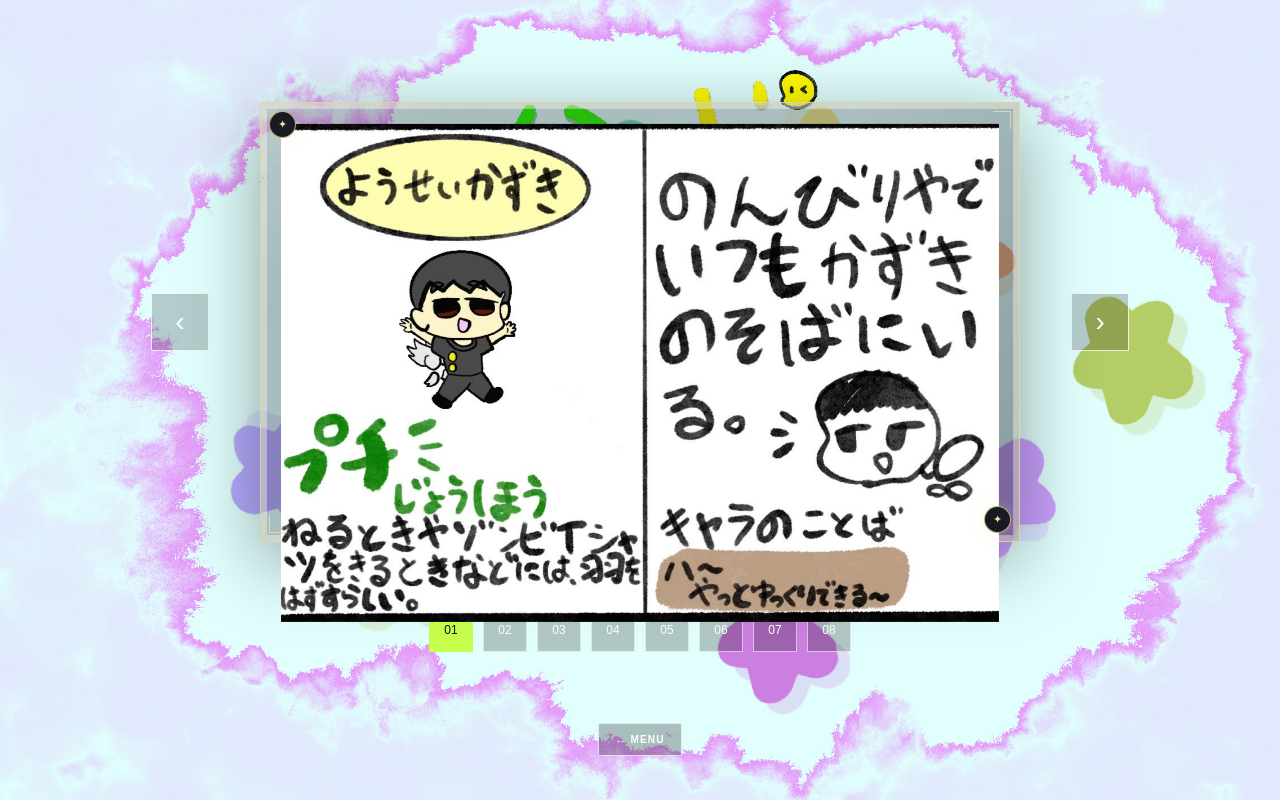
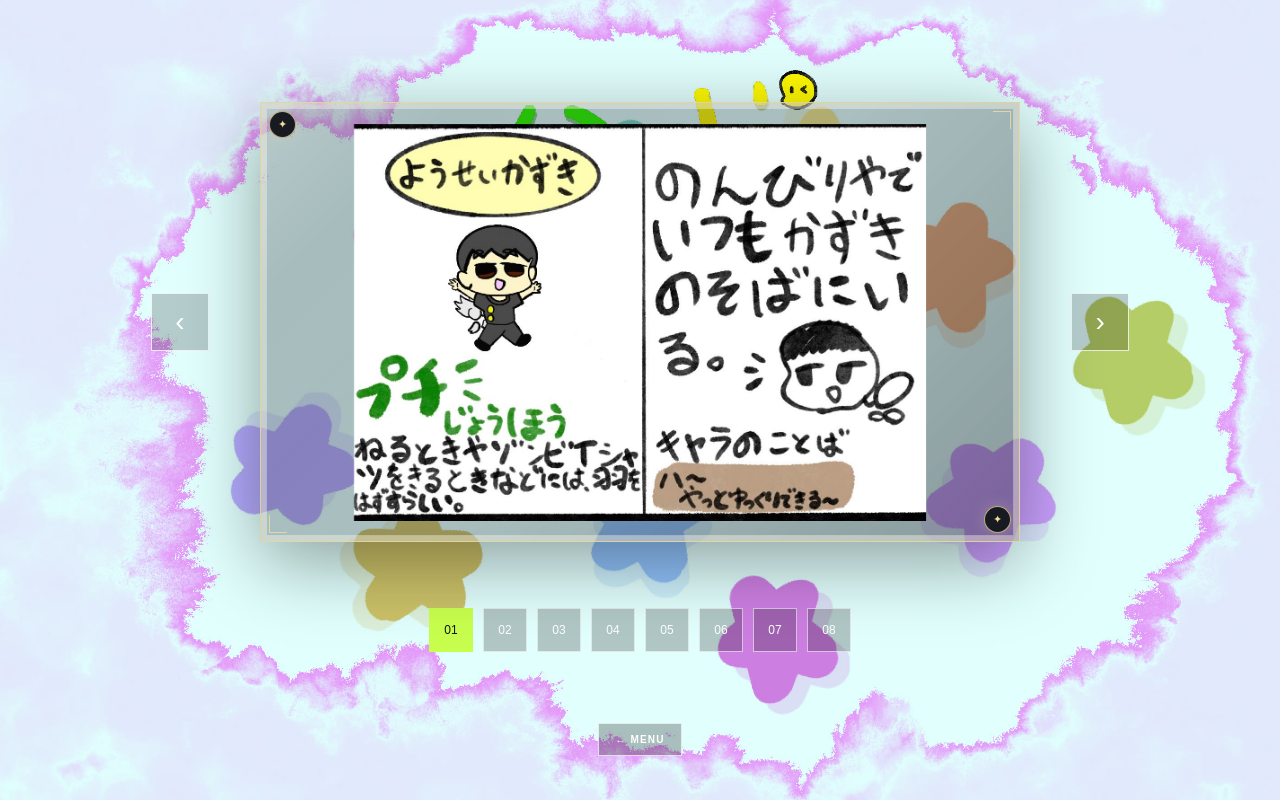
Before and after one commit to M-Nakayama-Dev/KazukiInstantHomePage, a plain HTML site: page index.html in a window 1280 px wide. Both pictures are taken after a click on the button 335 px from the left and 629 px from the top of the page. Drawn offline with Linux system fonts and the light colour scheme.

Commit message:
フレーム収め

```diff
--- a/index.html
+++ b/index.html
@@ -70,14 +70,14 @@
         .detail.is-active { opacity: 1; visibility: visible; transform: translateX(0); }
         .character-detail { grid-template-columns: 1fr; justify-items: center; gap: clamp(8px, 1.8vh, 16px); padding: 76px 24px 18px; }
         .character-detail .character-stage { display: flex; align-items: center; justify-content: center; gap: clamp(18px, 4vw, 58px); width: 100%; perspective: 1800px; }
-        .character-frame { position: relative; display: grid; place-items: center; width: min(62vw, 760px, calc(100% - 152px)); height: min(55vh, 560px); min-height: 0; padding: clamp(10px, 1.6vw, 22px); border: 1px solid rgba(232, 218, 160, .9); background: linear-gradient(135deg, rgba(255,255,255,.22), transparent 16%, rgba(255,255,255,.04) 50%, rgba(0,0,0,.18)), rgba(13,16,23,.28); box-shadow: 0 20px 70px rgba(0,0,0,.38), inset 0 0 0 5px rgba(232,218,160,.12), inset 0 0 0 6px rgba(255,255,255,.35); }
+        .character-frame { position: relative; display: grid; place-items: center; width: min(62vw, 760px, calc(100% - 152px)); height: min(55vh, 560px); min-height: 0; overflow: hidden; padding: clamp(10px, 1.6vw, 22px); border: 1px solid rgba(232, 218, 160, .9); background: linear-gradient(135deg, rgba(255,255,255,.22), transparent 16%, rgba(255,255,255,.04) 50%, rgba(0,0,0,.18)), rgba(13,16,23,.28); box-shadow: 0 20px 70px rgba(0,0,0,.38), inset 0 0 0 5px rgba(232,218,160,.12), inset 0 0 0 6px rgba(255,255,255,.35); }
         .character-frame::before, .character-frame::after { content: "✦"; position: absolute; z-index: 2; display: grid; place-items: center; width: 25px; height: 25px; border: 1px solid rgba(232,218,160,.75); border-radius: 50%; background: #171a20; color: #f2df9b; font-size: 11px; box-shadow: 0 0 16px rgba(232,218,160,.28); }
         .character-frame::before { top: 8px; left: 8px; }
         .character-frame::after { right: 8px; bottom: 8px; }
         .character-frame .frame-corner { position: absolute; z-index: 2; width: 18px; height: 18px; border-color: rgba(232,218,160,.92); border-style: solid; }
         .character-frame .frame-corner:nth-child(1) { top: 8px; right: 8px; border-width: 1px 1px 0 0; }
         .character-frame .frame-corner:nth-child(2) { bottom: 8px; left: 8px; border-width: 0 0 1px 1px; }
-        .character-detail .character-portrait { display: block; width: 100%; height: 100%; object-fit: contain; transform-origin: left center; backface-visibility: hidden; }
+        .character-detail .character-portrait { display: block; width: 100%; height: 100%; min-width: 0; min-height: 0; max-width: 100%; max-height: 100%; object-fit: contain; transform-origin: left center; backface-visibility: hidden; }
         .character-frame.is-turning-next .character-portrait { animation: character-slide-next .48s ease both; }
         .character-frame.is-turning-prev .character-portrait { animation: character-slide-prev .48s ease both; }
         @keyframes character-slide-next { 0% { opacity: 0; transform: translateX(34px); } 100% { opacity: 1; transform: translateX(0); } }
```
